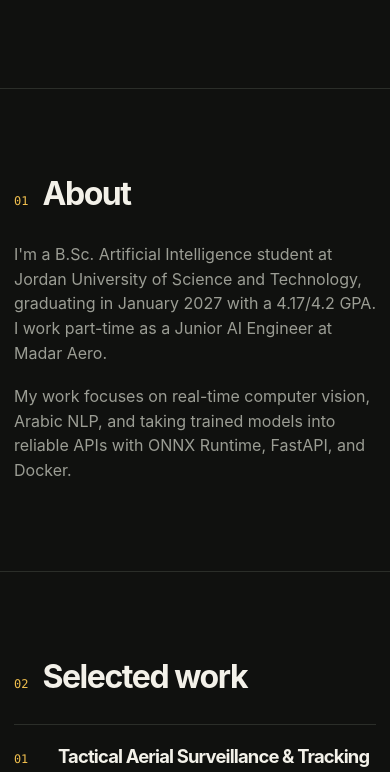
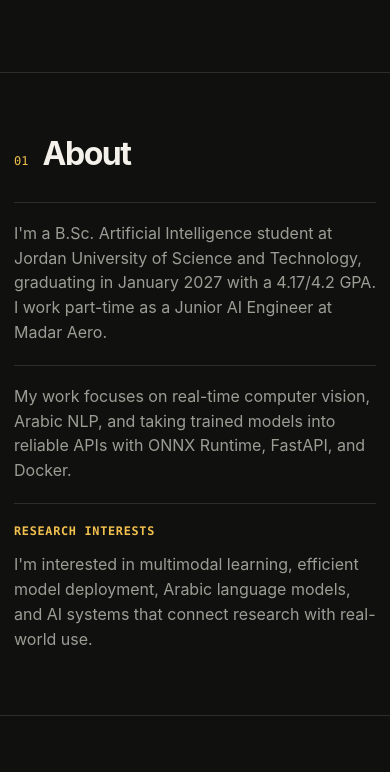
Before and after one commit to Jayousi7/Jayousi7.github.io, a plain HTML site: page index.html in a window 390 px wide. Shown: the part 797-1569 px from the top of the page. Drawn offline with Linux system fonts and the light colour scheme.

Commit message:
final final

```diff
--- a/css/style.css
+++ b/css/style.css
@@ -132,10 +132,26 @@ a:focus-visible { outline: 3px solid var(--accent); outline-offset: 3px; }
 }
 .section-label h2 { margin: 0; }
 .about-layout {
+  display: grid;
+  grid-template-columns: repeat(3, minmax(0, 1fr));
+  gap: 24px;
+}
+.about-text {
+  max-width: none;
+  padding-top: 18px;
+  border-top: 1px solid var(--line);
+  color: var(--muted);
+}
+.about-label {
   display: block;
+  margin-bottom: 12px;
+  color: var(--accent-light);
+  font-family: ui-monospace, SFMono-Regular, Menlo, monospace;
+  font-size: 0.74rem;
+  font-weight: 700;
+  letter-spacing: 0.06em;
+  text-transform: uppercase;
 }
-.about-text { max-width: 900px; color: var(--muted); }
-.about-text + .about-text { margin-top: 18px; }
 .projects-grid { display: grid; }
 .project-row {
   display: grid;
@@ -204,11 +220,13 @@ a:focus-visible { outline: 3px solid var(--accent); outline-offset: 3px; }
 
 @media (max-width: 760px) {
   .hero { min-height: auto; padding: 72px 0 88px; }
-  .hero-grid { grid-template-columns: 1fr; }
+  .hero-grid, .about-layout { grid-template-columns: 1fr; }
   .portrait-wrap { justify-self: start; width: min(100%, 320px); }
   .project-row { grid-template-columns: 32px 1fr; gap: 12px; }
   .project-row .text-link { grid-column: 2; margin-top: 14px; }
   .idea-layout { display: grid; grid-template-columns: 1fr; }
+  .about-layout { gap: 20px; }
+  .hero::before { right: -180px; opacity: 0.45; }
 }
 
 @media (max-width: 520px) {
@@ -217,6 +235,8 @@ a:focus-visible { outline: 3px solid var(--accent); outline-offset: 3px; }
   .nav-links { gap: 12px; }
   .nav-links a { font-size: 0.78rem; }
   h1 { font-size: clamp(2.5rem, 12vw, 4rem); }
+  .hero { padding-top: 56px; }
+  .section { padding: 64px 0; }
   .site-footer { flex-direction: column; }
 }
 
--- a/index.html
+++ b/index.html
@@ -41,7 +41,6 @@
       <div class="container">
         <div class="section-label"><span>01</span><h2>About</h2></div>
         <div class="about-layout">
-        <div>
           <p class="about-text">
             I'm a B.Sc. Artificial Intelligence student at Jordan University of Science and
             Technology, graduating in January 2027 with a 4.17/4.2 GPA. I work part-time
@@ -51,7 +50,11 @@
             My work focuses on real-time computer vision, Arabic NLP, and taking trained
             models into reliable APIs with ONNX Runtime, FastAPI, and Docker.
           </p>
-        </div>
+          <p class="about-text">
+            <span class="about-label">Research interests</span>
+            I'm interested in multimodal learning, efficient model deployment, Arabic
+            language models, and AI systems that connect research with real-world use.
+          </p>
         </div>
       </div>
     </section>
```
